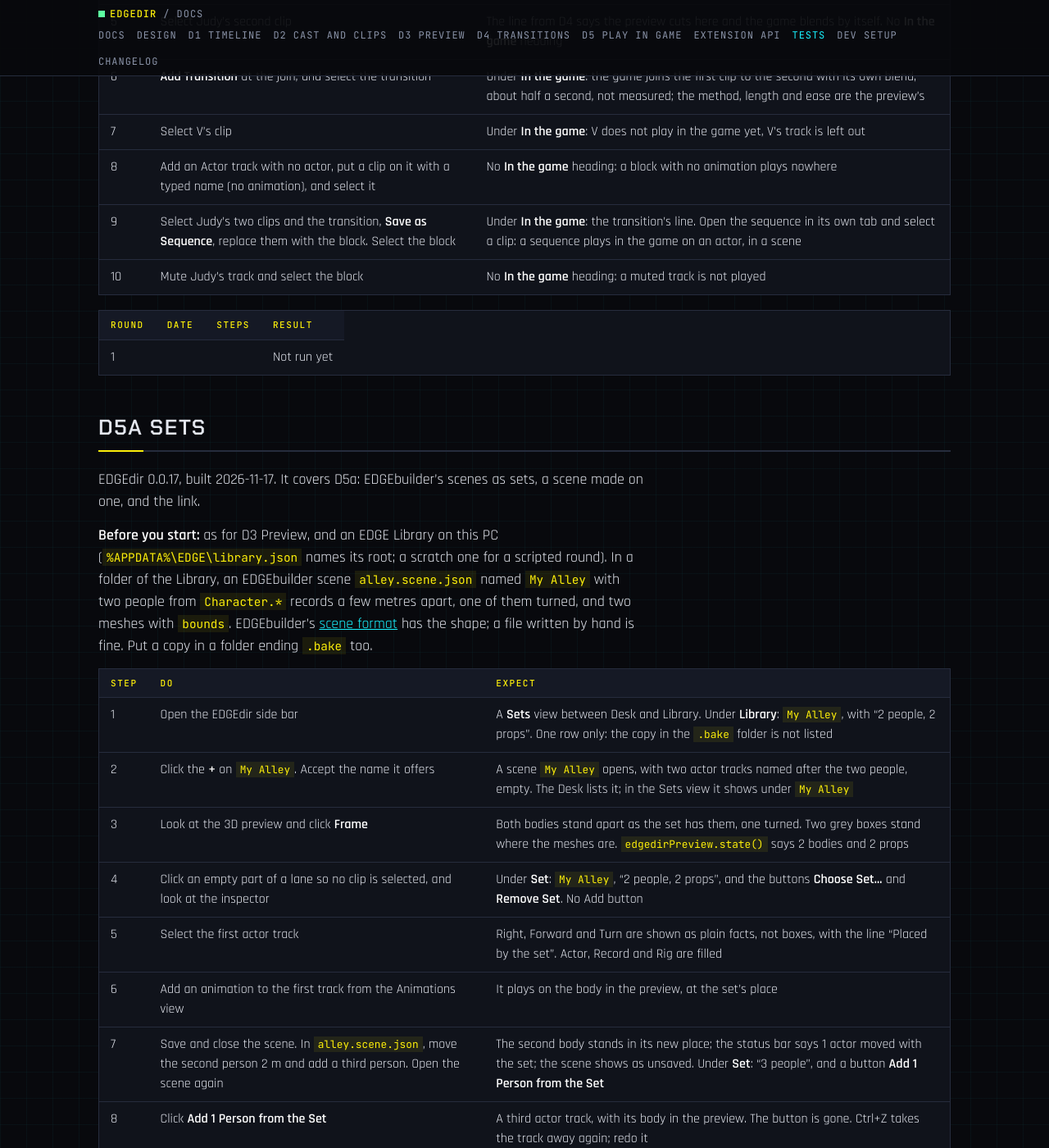
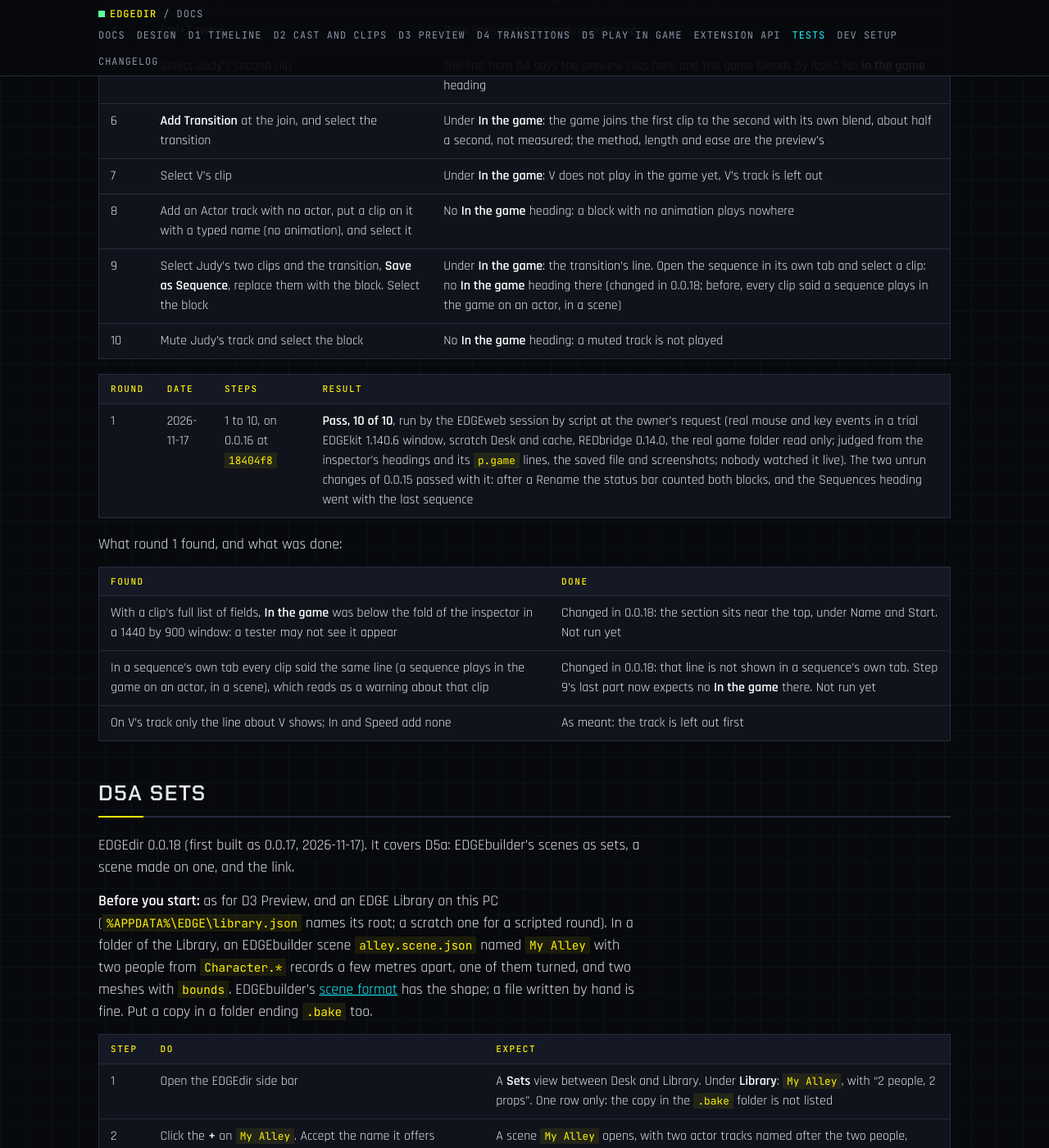
Before and after one commit to Edgemodders/EDGEdir, a Jekyll site: the page built from docs/testing.md, in a window 1280 px wide and 1400 px high, scrolled down 19845 px. Shown: the whole window at 82% size. Built offline with Jekyll 4.4.1, drawn with Linux system fonts in a browser that asks for light colours; some of the changed text lies outside the part shown.

Commit message:
D5b's round recorded (10 of 10 by script); In the game near the top of the inspector (EDGEdir 0.0.18)
Co-Authored-By: Claude Fable 5.2 <noreply@anthropic.com>

```diff
--- a/docs/testing.md
+++ b/docs/testing.md
@@ -13,8 +13,8 @@ Last updated 2026-11-17.
 | Test | Kind | Phase | Last run | Result |
 |---|---|---|---|---|
 | [Type check, build and unit tests](#type-check-build-and-unit-tests) | Automated, also on GitHub (Check) | Scaffold, D1, D2 | 2026-11-17 | Pass, 70 tests |
-| [D5a Sets](#d5a-sets) | Hand, in VS Code, with the game's files, REDbridge 0.14.0 and an EDGE Library | D5a | | Not run yet (0.0.17) |
-| [D5b The cue sheet](#d5b-the-cue-sheet) | Hand, in VS Code, with the game's files and REDbridge 0.14.0 | D5b | | Not run yet (0.0.16) |
+| [D5a Sets](#d5a-sets) | Hand, in VS Code, with the game's files, REDbridge 0.14.0 and an EDGE Library | D5a | | Not run yet (0.0.18) |
+| [D5b The cue sheet](#d5b-the-cue-sheet) | Hand, in VS Code, with the game's files and REDbridge 0.14.0 | D5b | 2026-11-17 | By script: 10 of 10 pass (0.0.16); two changes from its notes in 0.0.18, not run |
 | [D1 Timeline](#d1-timeline) | Hand, in VS Code | D1 | 2026-11-16 | By script: round 1, 22 of 22 (0.0.2); round 2, the three steps new in 0.0.3 pass (0.0.6). Step 23 is a known limit of VS Code's, not a fault |
 | [D2 Cast, part 1](#d2-cast-part-1) | Hand, in VS Code, with the game's files | D2.1 to D2.4 | 2026-11-16 | By script: 15 of 15 pass (0.0.6, REDbridge 0.13.0) |
 | [D2 Clips, part 2](#d2-clips-part-2) | Hand, in VS Code, with the game's files and REDbridge 0.14.0 | D2.5, D2.6 | 2026-11-16 | By script: 17 of 17 pass (0.0.6, REDbridge 0.14.0) |
@@ -38,9 +38,9 @@ The rounds by script are there so that work does not wait for the owner's testin
 
 Every hand test (D1, D2, D3) has passed a round run by script in another session (2026-11-16). Still open before a release:
 
-- Nothing of the hand tests: every step of D1 to D4 has passed a round by script. (0.0.15 has two small changes from the last rerun's notes, not run: see D4b's round 2.)
-- **D5b The cue sheet**, 10 steps, on EDGEdir 0.0.16: not run yet, by script or by hand.
-- **D5a Sets**, 14 steps, on EDGEdir 0.0.17: not run yet. The Sets view and its commands have not run in VS Code at all.
+- Nothing of the hand tests: every step of D1 to D4 has passed a round by script. (0.0.15's two small changes passed with D5b's round on 2026-11-17.)
+- **D5b The cue sheet** passed its round by script (10 of 10). Two changes from its notes are in 0.0.18, not run: In the game sits near the top of the inspector, and is not shown in a sequence's own tab.
+- **D5a Sets**, 14 steps, on EDGEdir 0.0.18: not run yet. The Sets view and its commands have not run in VS Code at all.
 - **The owner's spot tests** S1 to S12 below: none run yet.
 - The fix of 0.0.8 (a change the inspector refuses puts its box back) passed in D3's round.
 
@@ -359,7 +359,7 @@ What round 1 found, and what was done:
 
 ## D5b The cue sheet
 
-EDGEdir 0.0.16, built 2026-11-17. It covers D5b: what a scene will not play in the game as the preview shows it, said in the inspector. Nothing plays in the game yet.
+EDGEdir 0.0.18 (first built as 0.0.16, 2026-11-17). It covers D5b: what a scene will not play in the game as the preview shows it, said in the inspector. Nothing plays in the game yet.
 
 **Before you start:** as for D3 Preview. A scene with an actor track (Judy Álvarez) with two animation clips end to end, and a second actor track with V and one clip.
 
@@ -373,16 +373,24 @@ EDGEdir 0.0.16, built 2026-11-17. It covers D5b: what a scene will not play in t
 | 6 | **Add Transition** at the join, and select the transition | Under **In the game**: the game joins the first clip to the second with its own blend, about half a second, not measured; the method, length and ease are the preview's |
 | 7 | Select V's clip | Under **In the game**: V does not play in the game yet, V's track is left out |
 | 8 | Add an Actor track with no actor, put a clip on it with a typed name (no animation), and select it | No **In the game** heading: a block with no animation plays nowhere |
-| 9 | Select Judy's two clips and the transition, **Save as Sequence**, replace them with the block. Select the block | Under **In the game**: the transition's line. Open the sequence in its own tab and select a clip: a sequence plays in the game on an actor, in a scene |
+| 9 | Select Judy's two clips and the transition, **Save as Sequence**, replace them with the block. Select the block | Under **In the game**: the transition's line. Open the sequence in its own tab and select a clip: no **In the game** heading there (changed in 0.0.18; before, every clip said a sequence plays in the game on an actor, in a scene) |
 | 10 | Mute Judy's track and select the block | No **In the game** heading: a muted track is not played |
 
 | Round | Date | Steps | Result |
 |---|---|---|---|
-| 1 | | | Not run yet |
+| 1 | 2026-11-17 | 1 to 10, on 0.0.16 at `18404f8` | **Pass, 10 of 10**, run by the EDGEweb session by script at the owner's request (real mouse and key events in a trial EDGEkit 1.140.6 window, scratch Desk and cache, REDbridge 0.14.0, the real game folder read only; judged from the inspector's headings and its `p.game` lines, the saved file and screenshots; nobody watched it live). The two unrun changes of 0.0.15 passed with it: after a Rename the status bar counted both blocks, and the Sequences heading went with the last sequence |
+
+What round 1 found, and what was done:
+
+| Found | Done |
+|---|---|
+| With a clip's full list of fields, **In the game** was below the fold of the inspector in a 1440 by 900 window: a tester may not see it appear | Changed in 0.0.18: the section sits near the top, under Name and Start. Not run yet |
+| In a sequence's own tab every clip said the same line (a sequence plays in the game on an actor, in a scene), which reads as a warning about that clip | Changed in 0.0.18: that line is not shown in a sequence's own tab. Step 9's last part now expects no **In the game** there. Not run yet |
+| On V's track only the line about V shows; In and Speed add none | As meant: the track is left out first |
 
 ## D5a Sets
 
-EDGEdir 0.0.17, built 2026-11-17. It covers D5a: EDGEbuilder's scenes as sets, a scene made on one, and the link.
+EDGEdir 0.0.18 (first built as 0.0.17, 2026-11-17). It covers D5a: EDGEbuilder's scenes as sets, a scene made on one, and the link.
 
 **Before you start:** as for D3 Preview, and an EDGE Library on this PC (`%APPDATA%\EDGE\library.json` names its root; a scratch one for a scripted round). In a folder of the Library, an EDGEbuilder scene `alley.scene.json` named `My Alley` with two people from `Character.*` records a few metres apart, one of them turned, and two meshes with `bounds`. EDGEbuilder's [scene format](https://edgemodders.github.io/EDGEbuilder/scene.html) has the shape; a file written by hand is fine. Put a copy in a folder ending `.bake` too.
 
--- a/package.json
+++ b/package.json
@@ -2,7 +2,7 @@
   "name": "edgedir",
   "displayName": "EDGEdir: Cyberpunk 2077 Animation Director",
   "description": "A director's tool for the video game Cyberpunk 2077: design and stitch animations and acting sequences for the game's characters, and play them in the running game. A game modding tool.",
-  "version": "0.0.17",
+  "version": "0.0.18",
   "publisher": "edgemodders",
   "preview": true,
   "pricing": "Free",
```
Also changed, not shown: CLAUDE.md (+1 -0 lines), docs/d5-play-in-game.md (+2 -2 lines), docs/index.md (+1 -1 lines), webview/editor.ts (+6 -3 lines).
